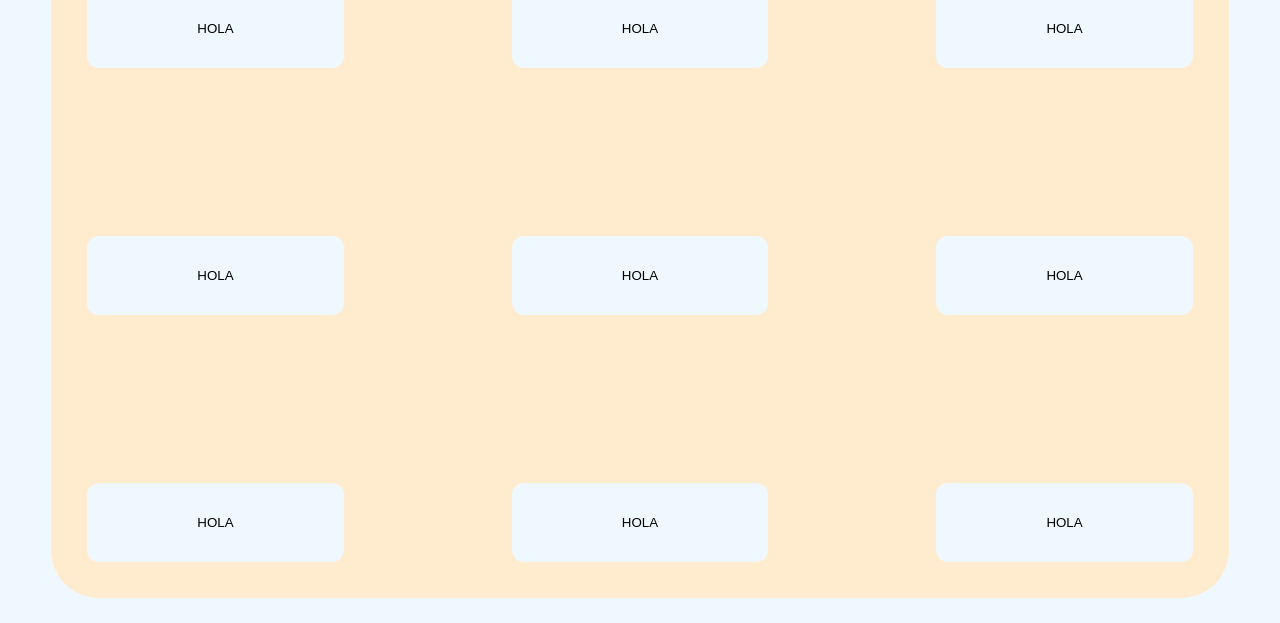
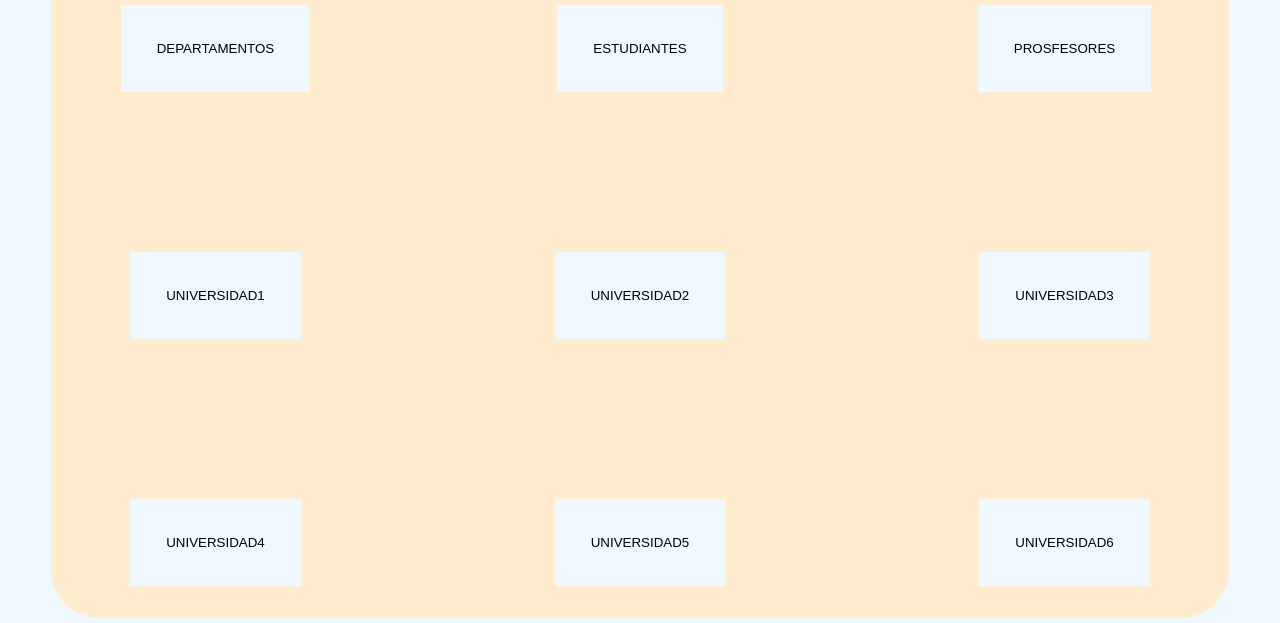
Before and after one commit to j05uan/ProyectoJS-github.io, a plain HTML site: page index.html in a window 1280 px wide. Shown: the part 181-804 px from the top of the page. Drawn offline with Linux system fonts and the light colour scheme.

Commit message:
Inicio del Proyecto

```diff
--- a/css/style.css
+++ b/css/style.css
@@ -17,12 +17,11 @@
 
 }
 #headContenedor{
-    max-height: 10%;
+    max-height: 15%;
     background-color: blanchedalmond;
     display: flex;
-    /* align-items: center; */
+    margin-bottom: 20px;
     justify-content: center;
-
 }
 #contenidoContenedor{
     display: grid;
@@ -32,12 +31,26 @@
 
 }
 
+.secciones{
+    display: flex;
+    flex-direction: column ;
+    align-items: center ;
+    border-radius: 1rem;
+    background-color: transparent;
+}
 
+.Informacion{
+    display: none;
+    /* visibility:hidden; */
+}
+/* h2{
+    display: none;
+
+} */
 
 button{
     padding: 2rem;
-    border: 4px solid blanchedalmond;
-    border-radius: 1rem;
+    border: 4px solid transparent;
     text-transform: uppercase ;
 }
 button:hover{
--- a/index.html
+++ b/index.html
@@ -7,26 +7,88 @@
     <link rel="stylesheet" href="css/style.css">
 </head>
 <body>
+    <main>
         <section id="head">
             <h1>Universidad</h1>
         </section>
         <section class="contenedor" id="contenedor">
-        <div id="headContenedor">
+                <header id="headContenedor">
                     <h1>Hola</h1>
+                </header>
+            <div id="contenidoContenedor">
+                <section class="secciones" id="Departamentos">
+                    <div id="botonDepartamentos">
+                        <button onclick="" >Departamentos</button>
+                    </div>
+                    <div class="Informacion">
+                        <h2> En la Universidad Carmen Felisa Amaya Ronderos nos especializamos  </h2>
+                    </div>
+                </section>
+                <section class="secciones" id="Estudiantes">
+                    <div  id="botonEstudiantes">
+                        <button onclick="opcionesEstudiantes()">Estudiantes</button>
+                    </div>
+                    <div class="Informacion" id="OpcionesEstudiantes">
+                        <h2>Opciones Estudiantes</h2>
+                    </div>
+                </section>
+                <section class="secciones" id="Prosfesores">
+                    <div id="botonProsfesores">
+                        <button onclick="" >Prosfesores</button>
+                    </div>
+                </section >
+                <section class="secciones" id="Universidad1">
+                    <div id="botonUniversidad1">
+                        <button onclick="">Universidad1</button>
+                    </div class="Informacion">
+                    <div>
 
                     </div>
-        <div id="contenidoContenedor">
-        <button>hola</button>
-        <button>hola</button>
-        <button>hola</button>
-        <button>hola</button>
-        <button>hola</button>
-        <button>hola</button>
-        <button>hola</button>
-        <button>hola</button>
-        <button>hola</button>
+                </section >
+                <section class="secciones" id="Universidad2">
+                    <div id="botonUniversidad2">
+                        <button onclick="" >Universidad2</button>
+                    </div class="Informacion">
+                    <div>
+
+                    </div>
+                </section >
+                <section class="secciones" id="Universidad3">
+                    <div id="botonUniversidad3">
+                        <button onclick="" >Universidad3</button>
+                    </div>
+                    <div>
+
+                    </div>
+                </section >
+                <section class="secciones" id="Universidad4">
+                    <div id="botonUniversidad4">
+                        <button onclick="" >Universidad4</button>
+                    </div>
+                    <div>
+
+                    </div>
+                </section >
+                <section class="secciones" id="Universidad5">
+                    <div id="botonUniversidad5">
+                        <button  onclick="">Universidad5</button>
+                    </div class="Informacion">
+                    <div>
+
+                    </div>
+                </section >
+                <section class="secciones" id="Universidad6">
+                    <div id="botonUniversidad6">
+                        <button  onclick="">Universidad6</button>
+                    </div class="Informacion">
+                    <div>
+
+                    </div>
                 </section>
             </div>
+        </section>
 
+    </main>
+    <script src="js/Estudiantes.js"></script>
 </body>
 </html>
--- /dev/null
+++ b/js/Estudiantes.js
@@ -0,0 +1,60 @@
+const guardarEstudiante= async(nuevoEstudiante)=>{
+    try{
+
+        const respuesta=await fetch('http://localhost:3000/clientes',{
+            method:'POST',
+            headers:{
+                'Content-Type':'application/json'
+            },
+            body: JSON.stringify(nuevoEstudiante),
+        });
+
+        if(!respuesta.ok){
+           throw new Error('Error al crear el estudiante. Estado: ',respuesta.status);
+        }
+        const EstudianteCreado=await respuesta.json();
+
+
+        console.log('Estudiante creado:', EstudianteCreado);
+
+    }catch(error){
+        console.error("Error al cargar Estudiante",error.message);
+    }
+}
+
+
+const opcionesEstudiantes= async ()=>{
+    // await loadEstudiantes();
+    const estudiantesform = document.getElementById('OpcionesEstudiantes');
+    const contenedor = document.getElementById('contenedor')
+    const boton = document.getElementById("botonEstudiantes");
+    const Departamentos =document.getElementById('Departamentos')
+    const Prosfesores =document.getElementById('Prosfesores')
+    const Universidad1 =document.getElementById('Universidad1')
+    const Universidad2 =document.getElementById('Universidad2')
+    const Universidad3 =document.getElementById('Universidad3')
+    const Universidad4 =document.getElementById('Universidad4')
+    const Universidad5 =document.getElementById('Universidad5')
+    const Universidad6 =document.getElementById('Universidad6')
+
+    const contenedor2 = document.getElementsByClassName('Informacion')
+
+    contenedor.style.alignContent='center'
+    estudiantesform.style.display='flex'
+    estudiantesform.style.width='1550px'
+    estudiantesform.style.height='630px'
+    estudiantesform.style.justifyContent='center'
+    estudiantesform.style.padding='2rem '
+
+
+    boton.style.display="none"
+    Departamentos.style.display='none'
+    Prosfesores.style.display='none'
+    Universidad1.style.display='none'
+    Universidad2.style.display='none'
+    Universidad3.style.display='none'
+    Universidad4.style.display='none'
+    Universidad5.style.display='none'
+    Universidad6.style.display='none'
+
+}
```
Lines whose indentation alone changed are shown as unchanged.
